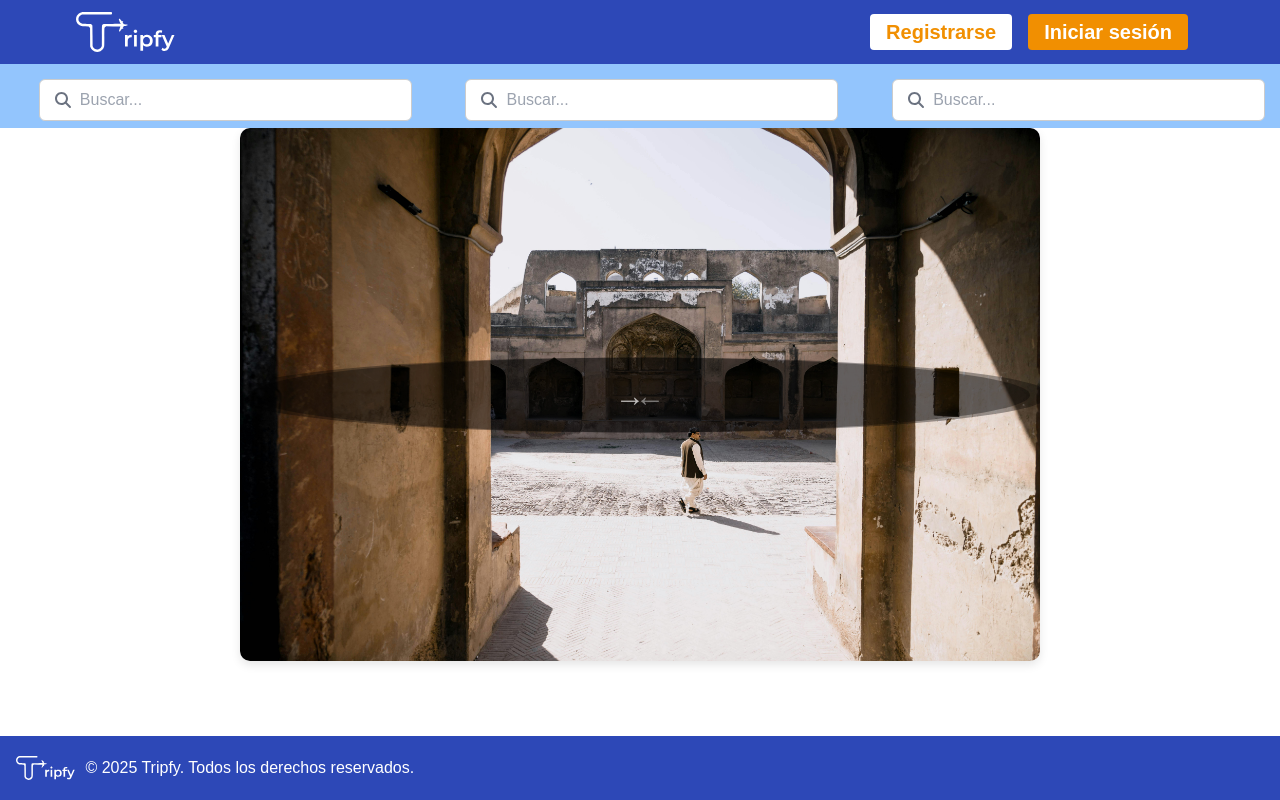
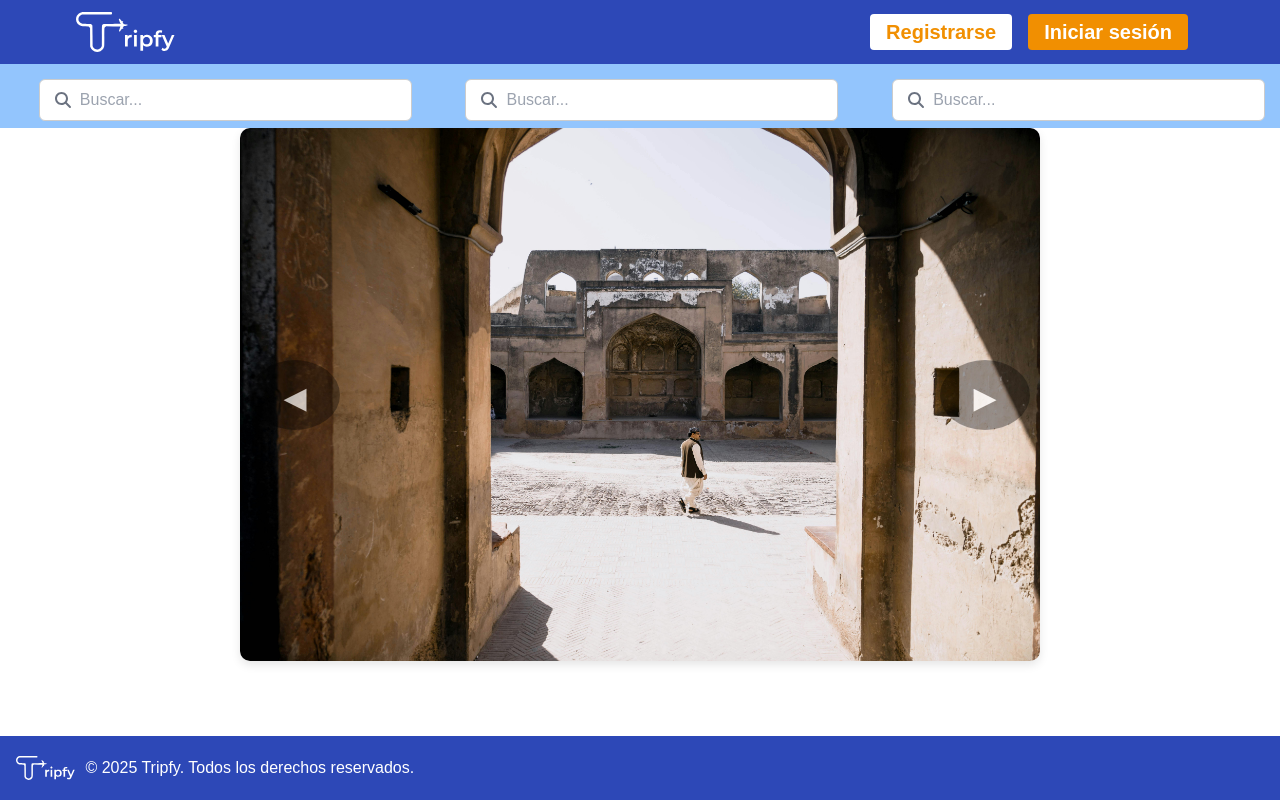
Before and after one commit to Kbri17/FrontEndTripfy, a React (Vite) app: page /galeria in a window 1280 px wide. Built offline with nearby package versions, Linux system fonts and the light colour scheme.

Commit message:
Agregando detalles

```diff
--- a/src/Estilos/Galeria.css
+++ b/src/Estilos/Galeria.css
@@ -46,6 +46,8 @@ body {
   /* Estilos para las flechas */
   .arrow {
     position: absolute;
+    height: 70px;
+    width: 90px;
     top: 50%;
     transform: translateY(-50%);
     background: rgba(0, 0, 0, 0.5);
--- a/src/Estilos/Usuarios.css
+++ b/src/Estilos/Usuarios.css
@@ -50,7 +50,7 @@
 
   th, td {
     padding: 12px;
-    text-align: left;
+    text-align: center;
     border-bottom: 1px solid #ddd;
   }
 
--- a/src/pages/Galeria.jsx
+++ b/src/pages/Galeria.jsx
@@ -27,7 +27,7 @@ const ImageCarousel = () => {
       <div className="carousel-container">
         {/* Flecha de "anterior" */}
         <button className="arrow left-arrow" onClick={goToPrevious}>
-          ←
+          ◀
         </button>
 
         {/* Imagen actual */}
@@ -37,7 +37,7 @@ const ImageCarousel = () => {
 
         {/* Flecha de "siguiente" */}
         <button className="arrow right-arrow" onClick={goToNext}>
-          →
+          ▶
         </button>
       </div>
     </div>
--- a/src/pages/ListadoProductos.jsx
+++ b/src/pages/ListadoProductos.jsx
@@ -53,8 +53,11 @@ const ListadoProductos = () => {
                 <th>ID</th>
                 <th>Nombre</th>
                 <th>Precio</th>
+                <th>Ubicación</th>
+                <th>Categoria</th>
+                <th>Acciones</th>
                 <th>Estado</th>
-                <th>Acciones</th>
+
 
               </tr>
             </thead>
@@ -69,11 +72,13 @@ const ListadoProductos = () => {
                     <td>{producto.idTour}</td>
                     <td>{producto.nombre}</td>
                     <td>{producto.precio}</td>
-                    <td>{producto.estado ? "Activo" : "Inactivo"}</td>
+                    <td>{producto.ubicacion}</td>
+                    <td>{producto.categoria}</td>
                     <td>
                       <button onClick={() => console.log('Editar Producto', producto.idTour)}>Editar</button>
                       <button onClick={() => eliminarProducto(producto.idTour)}>Eliminar</button>
                     </td>
+                    <td>{producto.estado ? "Activo" : "Inactivo"}</td>
                   </tr>
                 ))
               )}
--- a/src/pages/Usuarios.jsx
+++ b/src/pages/Usuarios.jsx
@@ -70,9 +70,12 @@ const Usuarios = () => {
               <tr>
                 <th>ID</th>
                 <th>Nombre</th>
+                <th>Apellido</th>
                 <th>Email</th>
+                <th>Rol</th>
                 <th>Acciones</th>
                 <th>Estado</th>
+
               </tr>
             </thead>
             <tbody>
@@ -86,7 +89,9 @@ const Usuarios = () => {
                   <tr key={usuario.id}>
                     <td>{usuario.idUsuario}</td>
                     <td>{usuario.nombre}</td>
+                    <td>{usuario.apellido}</td>
                     <td>{usuario.correo}</td>
+                    <td>{usuario.rolEstado}</td>
                     <td>
                       <button onClick={() => editarUsuario(usuario.idUsuario)}>Modificar</button>
                       <button onClick={() => eliminarUsuario(usuario.idUsuario)}>Eliminar</button>
```
